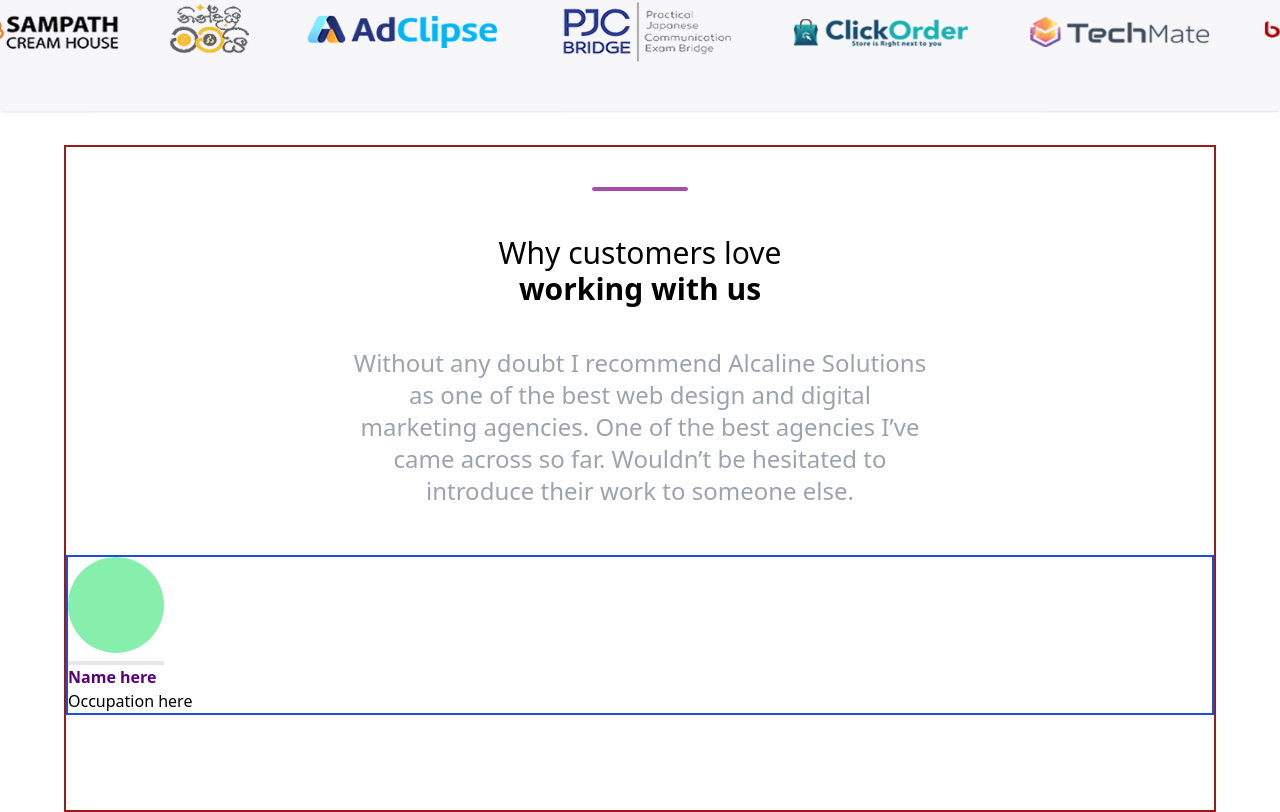
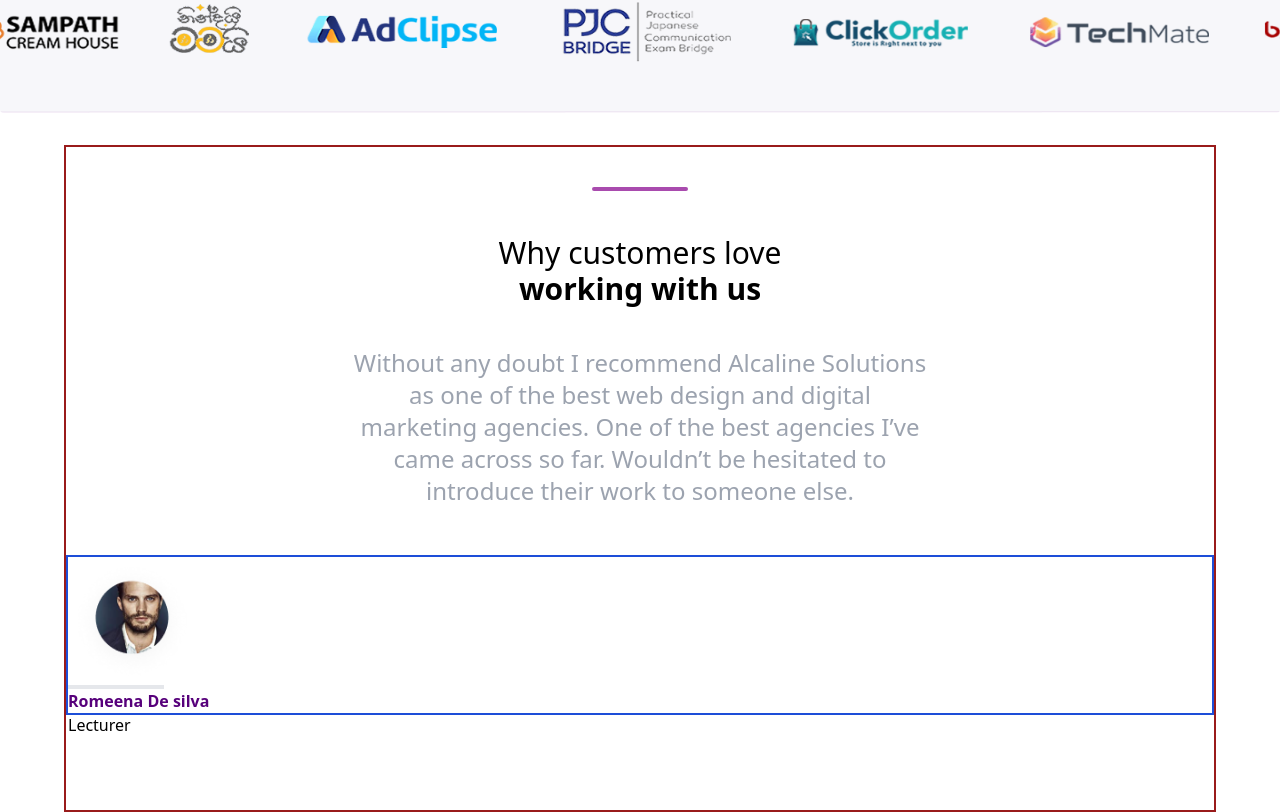
Before and after one commit to obuastella/the4coders, a React (Create React App) app in the folder front-end/: page / in a window 1280 px wide. Shown: the part 1982-2794 px from the top of the page. Built offline with nearby package versions, Linux system fonts and the light colour scheme.

Commit message:
Added the image

```diff
--- a/front-end/src/components/Profile.jsx
+++ b/front-end/src/components/Profile.jsx
@@ -1,10 +1,14 @@
 export const Profile = () => {
   return (
     <>
-      <div className="w-24 h-24 shrink-0 grow-0 rounded-full bg-green-300 text-green-700 mb-2"></div>
+      <img
+        className="w-32 h-32 shrink-0 grow-0"
+        src="assets/images/customer1.png"
+        alt="customer"
+      />
       <div className="w-24 border-2">{/* Star Icons here */}</div>
-      <div className="text-primaryColor font-semibold">Name here</div>
-      <div className="">Occupation here</div>
+      <div className="text-primaryColor font-semibold">Romeena De silva</div>
+      <div className="">Lecturer</div>
     </>
   );
 };
```
Also changed, not shown: front-end/public/assets/images/customer1.png (renamed from front-end/public/assets/images/Ellipse 1.png).
